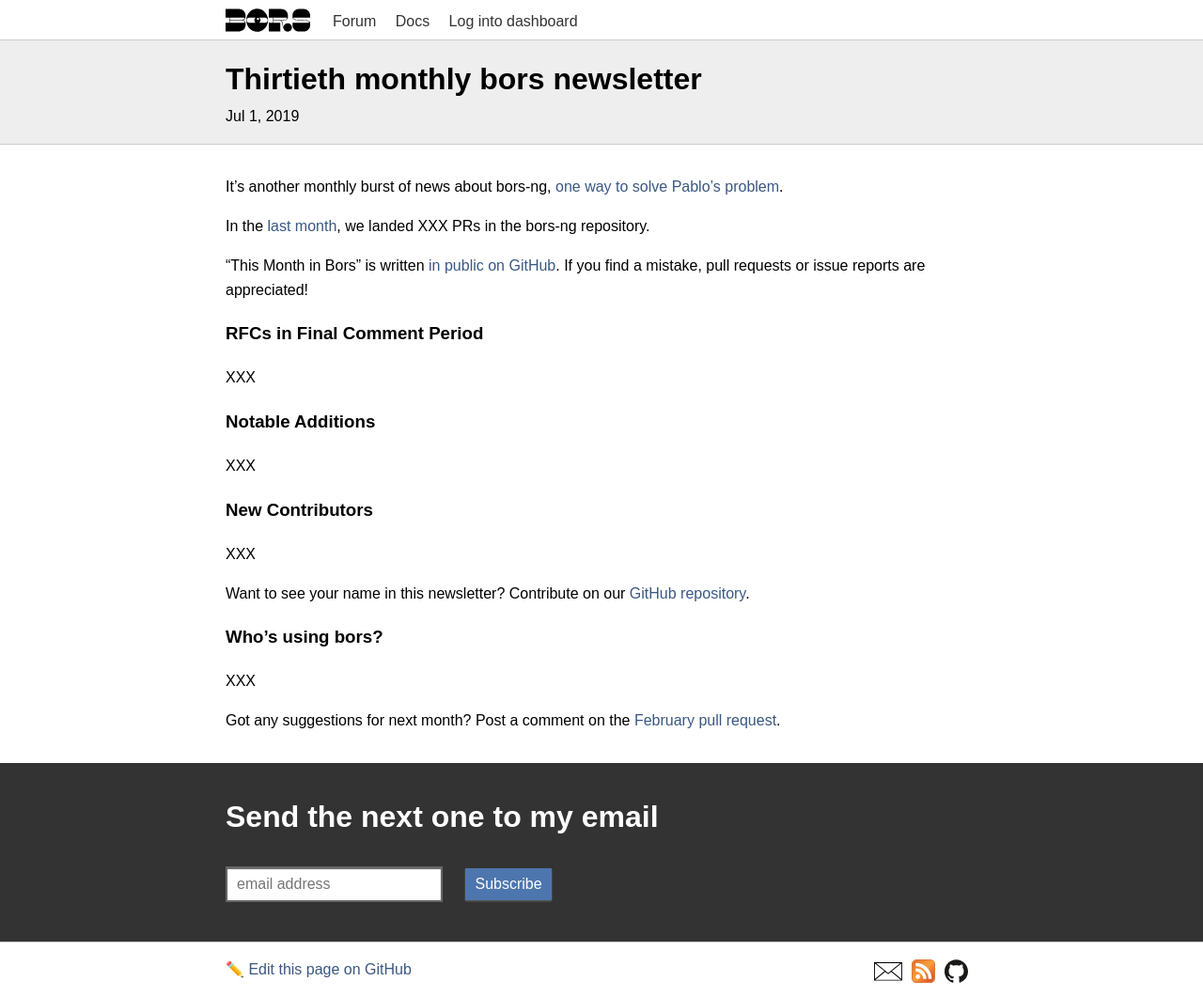
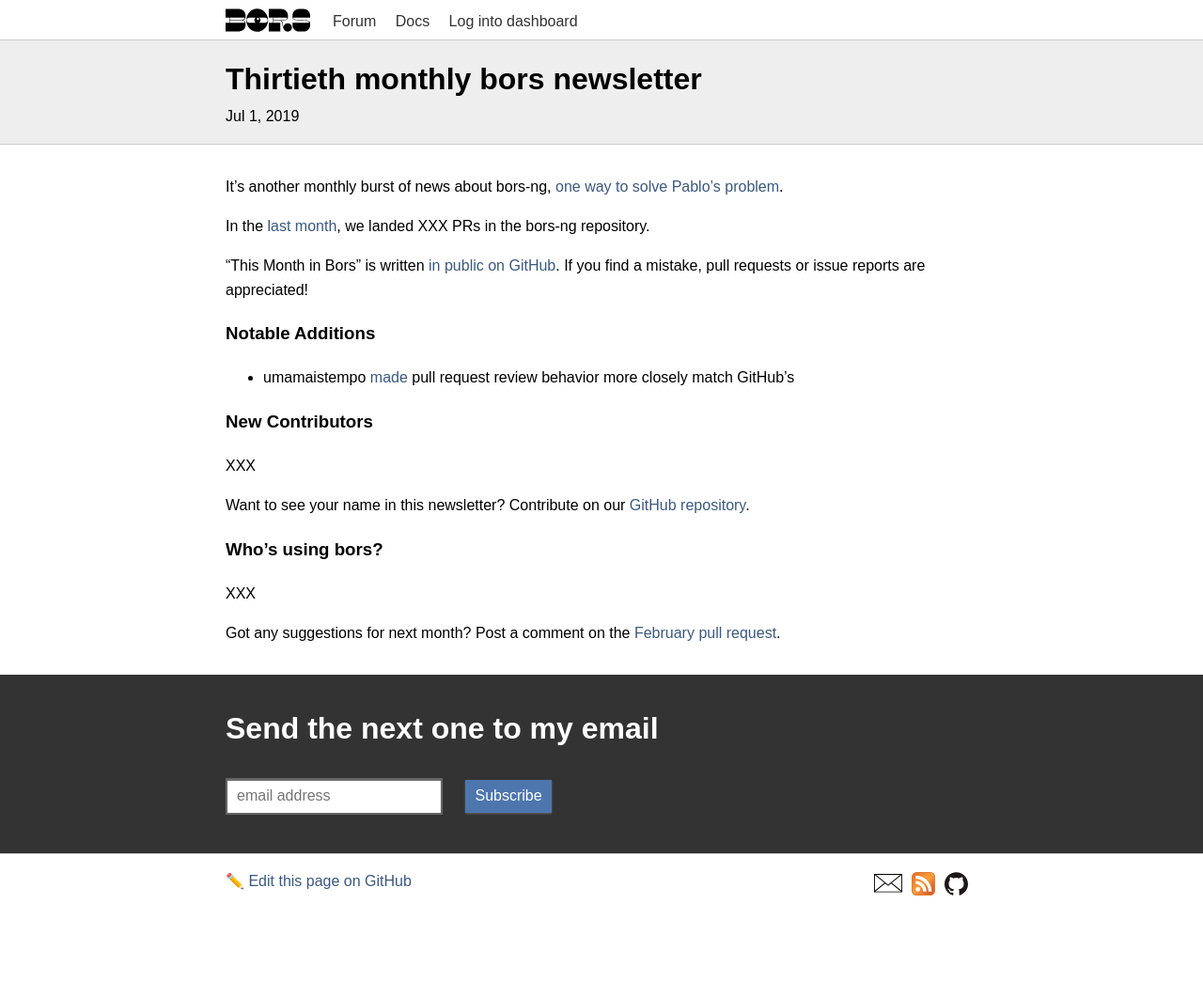
Before and after one commit to bors-ng/bors-ng.github.io, a Jekyll site: the page built from _posts/2019-07-01-tmib-30.md, in a window 1280 px wide. Shown: the whole page at 94% size. Built offline with Jekyll 4.4.1, drawn with Linux system fonts in a browser that asks for light colours; after the commit the page ends 967 px from its top, so only the background shows below that.

Commit message:
Add bors-ng/bors-ng#656

```diff
--- a/_posts/2019-07-01-tmib-30.md
+++ b/_posts/2019-07-01-tmib-30.md
@@ -17,14 +17,9 @@
 [GitHub for TMiB]: https://github.com/bors-ng/bors-ng.github.io
 
 
-### RFCs in Final Comment Period
-
-XXX
-
-
 ### Notable Additions
 
-XXX
+* umamaistempo [made](https://github.com/bors-ng/bors-ng/pull/656) pull request review behavior more closely match GitHub's
 
 
 ### New Contributors
```
